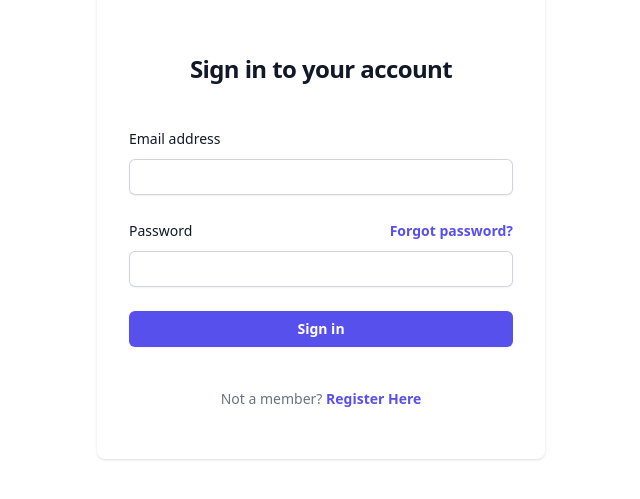
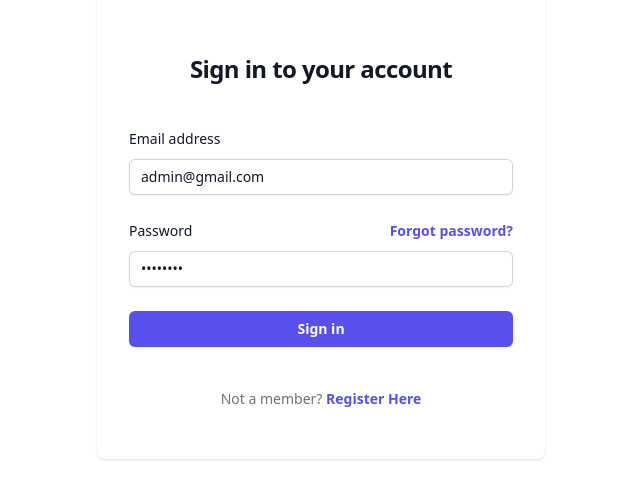
Before and after one commit to faisalahmmedapon/Perky-Rabbit-Corporation-Limited-Frontend, a Vue app: page / in a window 1280 px wide. Shown: the part 189-688 px from the top of the page, without its empty margins (319-959 px from the left). Built offline with nearby package versions, Linux system fonts and the light colour scheme.

Commit message:
login done
login done

```diff
--- a/package.json
+++ b/package.json
@@ -9,6 +9,7 @@
     "preview": "vite preview"
   },
   "dependencies": {
+    "axios": "^1.6.2",
     "flowbite": "^2.2.0",
     "tw-elements": "^1.0.0",
     "vue": "^3.3.8",
--- a/src/main.js
+++ b/src/main.js
@@ -1,9 +1,7 @@
 import { createApp } from 'vue';
+import App from './App.vue';
 import router from './router'
-
-import App from './App.vue';
 
 const app = createApp(App);
 app.use(router);
-// app.config.globalProperties.$eventBus =  eventBus;
 app.mount('#app');
--- a/src/views/Auth/LoginView.vue
+++ b/src/views/Auth/LoginView.vue
@@ -14,12 +14,12 @@
                             </div>
 
                             <div class="mt-10 sm:mx-auto sm:w-full sm:max-w-sm">
-                                <form class="space-y-6" action="#" method="POST">
+                                <form class="space-y-6" @submit.prevent="login">
                                     <div>
                                         <label for="email" class="block text-sm font-medium leading-6 text-gray-900">Email
                                             address</label>
                                         <div class="mt-2">
-                                            <input id="email" name="email" type="email" autocomplete="email" required
+                                            <input v-model="email" id="email" name="email" type="email" autocomplete="email" required
                                                 class="block w-full rounded-md border-0 py-1.5 text-gray-900 shadow-sm ring-1 ring-inset ring-gray-300 placeholder:text-gray-400 focus:ring-2 focus:ring-inset focus:ring-indigo-600 sm:text-sm sm:leading-6">
                                         </div>
                                     </div>
@@ -35,7 +35,7 @@
                                             </div>
                                         </div>
                                         <div class="mt-2">
-                                            <input id="password" name="password" type="password"
+                                            <input v-model="password" id="password" name="password" type="password"
                                                 autocomplete="current-password" required
                                                 class="block w-full rounded-md border-0 py-1.5 text-gray-900 shadow-sm ring-1 ring-inset ring-gray-300 placeholder:text-gray-400 focus:ring-2 focus:ring-inset focus:ring-indigo-600 sm:text-sm sm:leading-6">
                                         </div>
@@ -62,6 +62,29 @@
 </template>
 
 <script setup>
+import { ref} from 'vue';
+import axios from 'axios';
+
+
+const email = ref('admin@gmail.com');
+const password = ref('12345678');
+
+
+const login = async () => {
+  try {
+    const response = await axios.post('http://127.0.0.1:8000/api/v1/backend/login', { email: email.value, password: password.value });
+    // Assuming the server responds with a token on successful login
+    const token = response.data.token;
+    localStorage.setItem('token', token);
+
+    console.log(token);
+
+    location.href = "/dashboard";
+
+  } catch (error) {
+    console.error('Login failed', error);
+  }
+};
 </script>
 
 <style></style>
```
Also changed, not shown: 1 other file (tests, documents, lock files or other folders).
